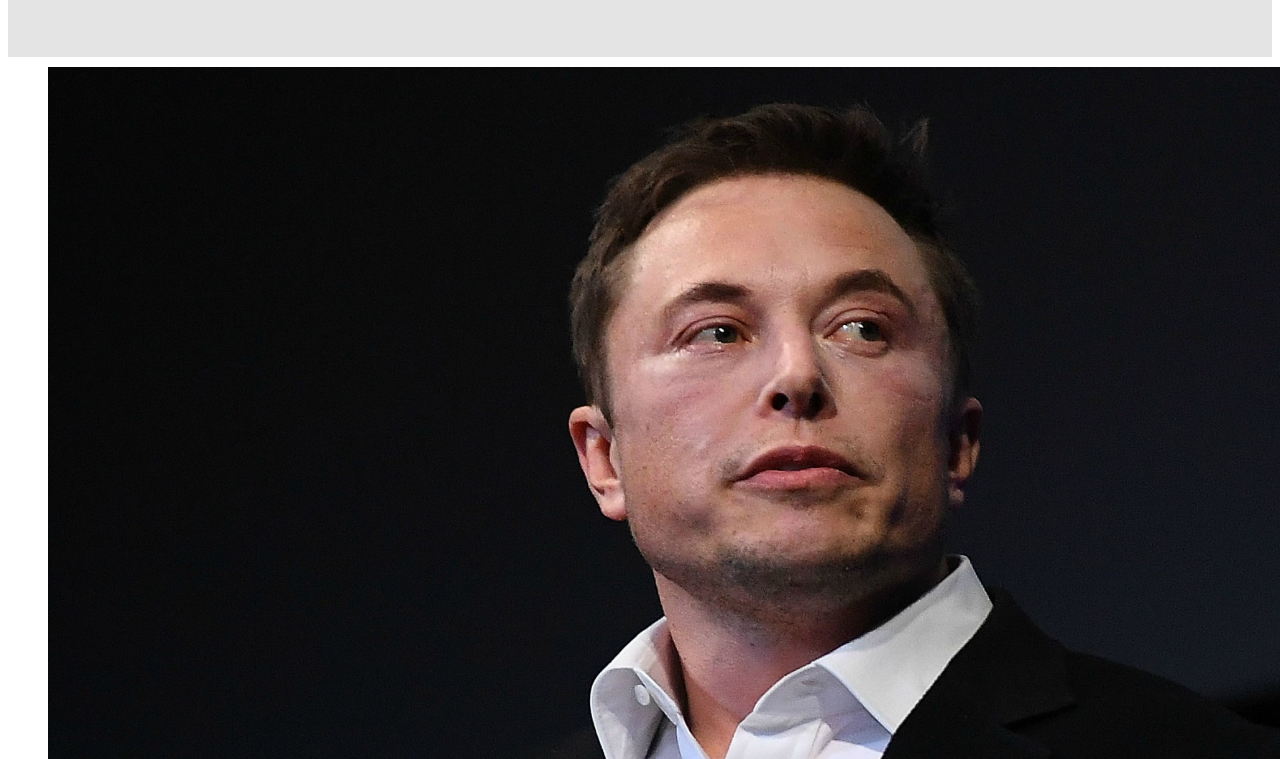
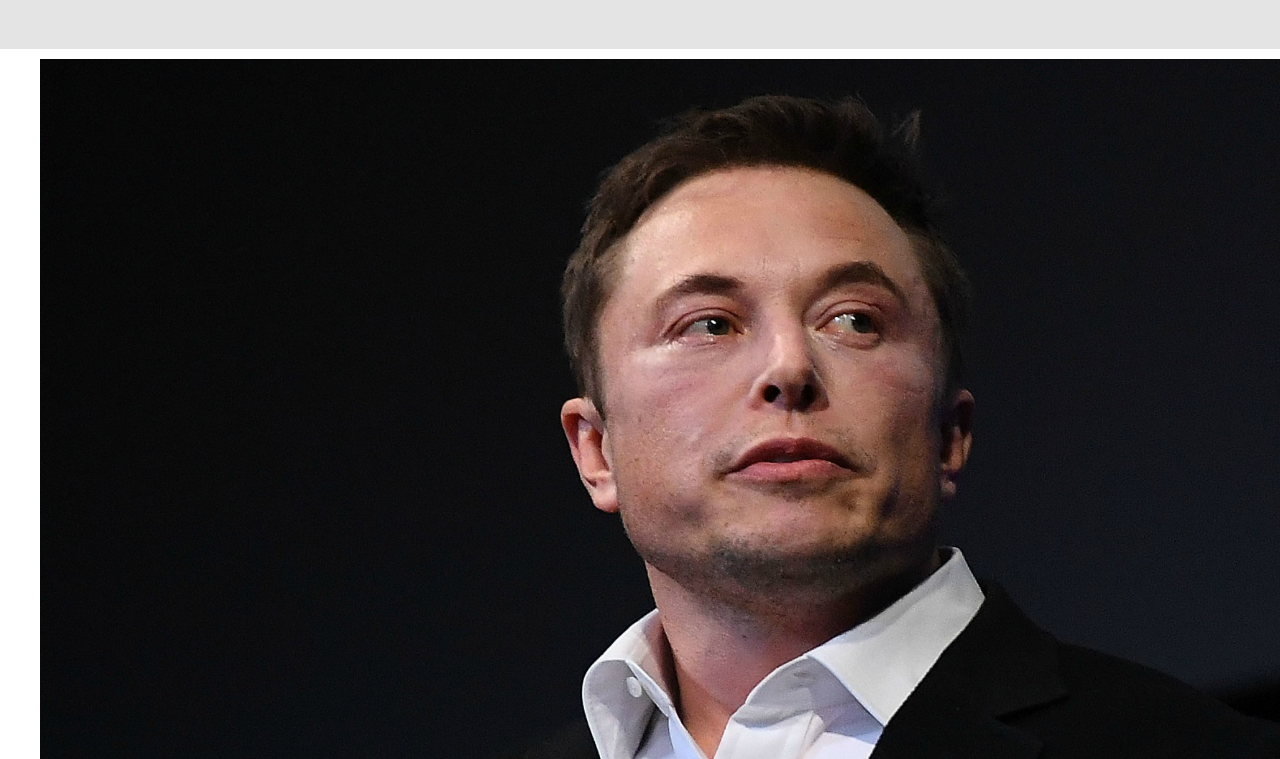
Before and after one commit to TFlashgamer/FrontDev-practice1, a plain HTML site: page index.html in a window 1280 px wide. Shown: the part 152-911 px from the top of the page. Drawn offline with Linux system fonts and the light colour scheme.

Commit message:
fixed: границі сайту

```diff
--- a/style.css
+++ b/style.css
@@ -1,3 +1,7 @@
+:focus {
+    outline: 0;
+}
+
 header {
     text-align: center;
 }
@@ -61,3 +65,12 @@ h2 {
     margin-bottom: 5px;
     color: rgb(56, 56, 56);
 }
+
+body {
+    margin: 0;
+    padding: 0;
+    border: 0;
+    font-size: 100%;
+    font: inherit;
+    vertical-align: baseline;
+}
```
